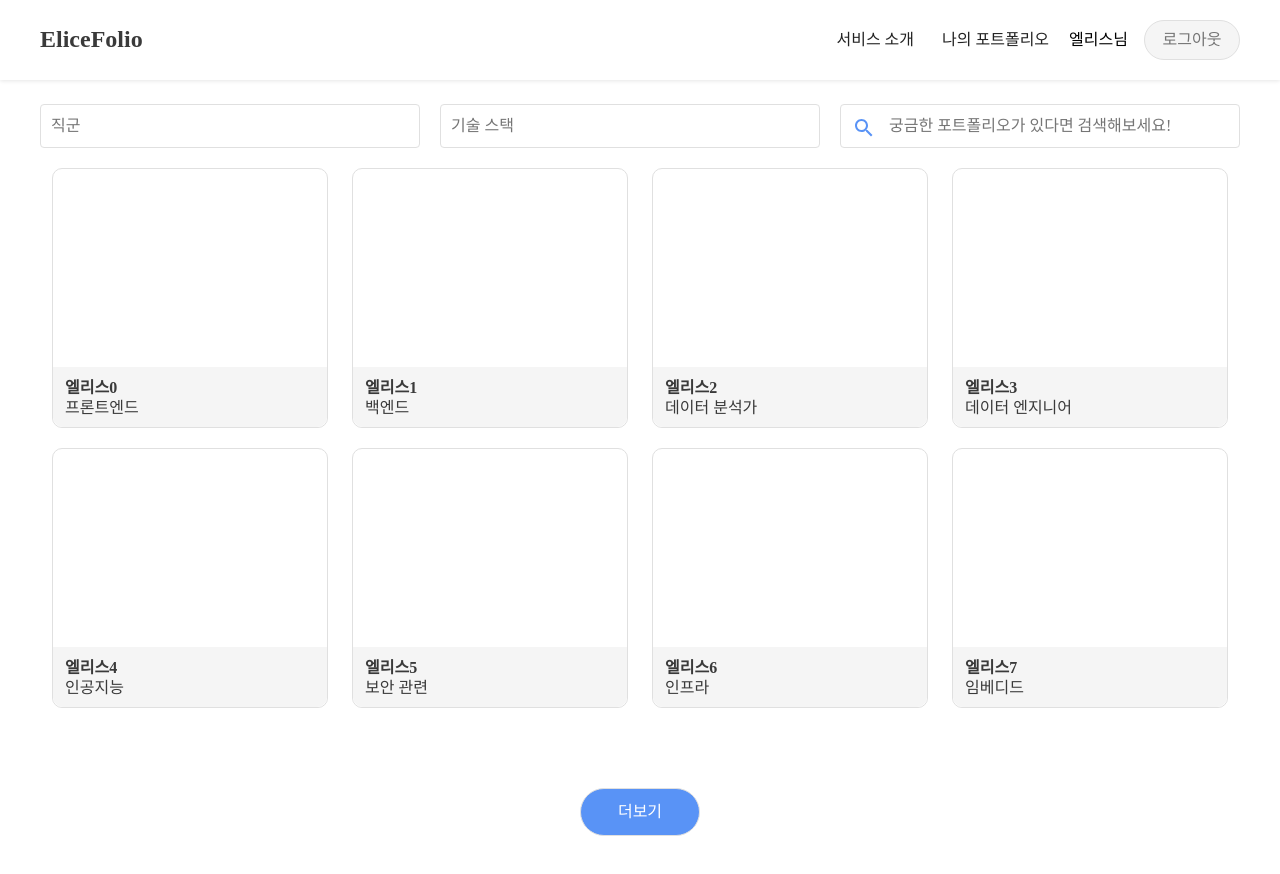
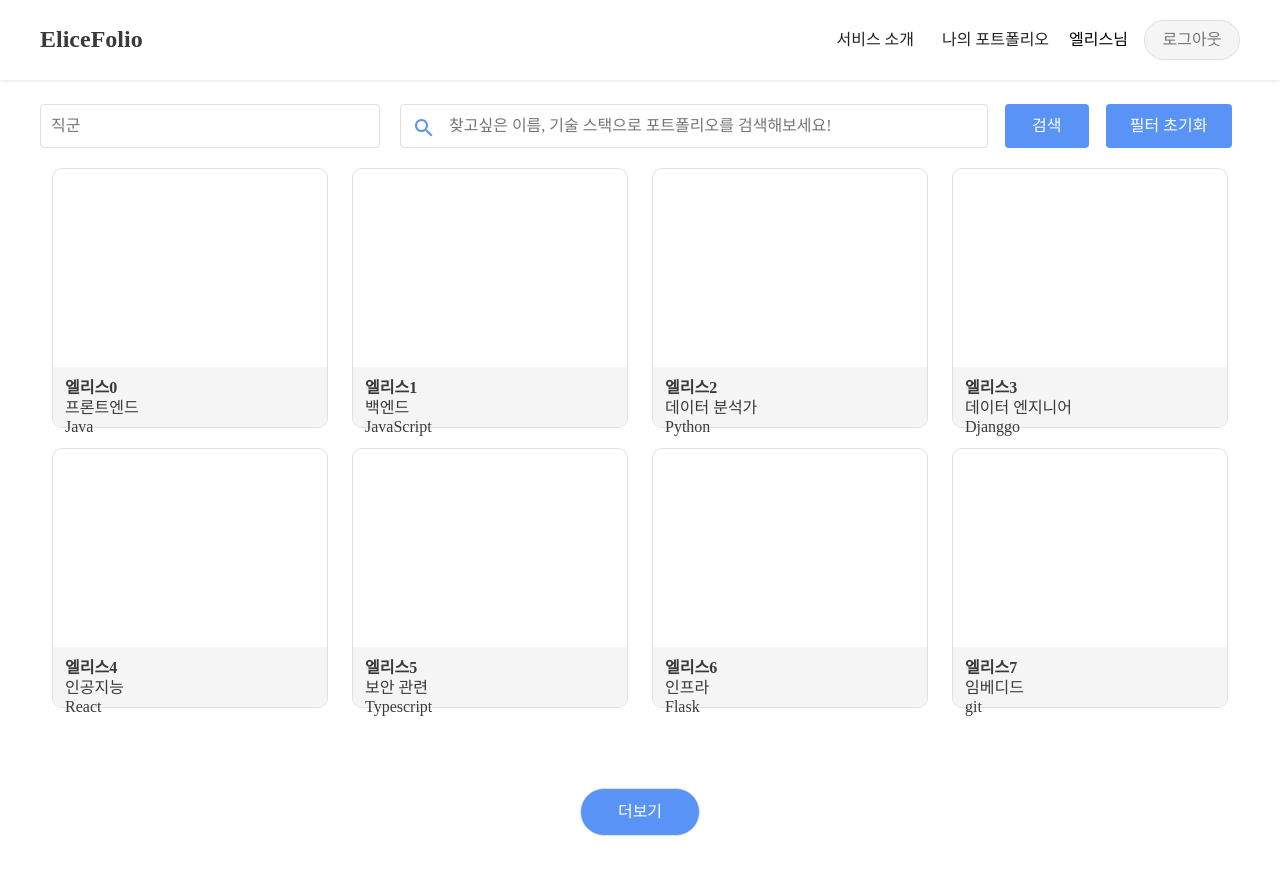
Before and after one commit to kkonieo/ts_shampoo, a React (Create React App) app: page / in a window 1280 px wide. Shown: the top 874 px of the page. Built offline with nearby package versions, Linux system fonts and the light colour scheme.

Commit message:
feat: 홈화면 필터 로직 변경 #31
- 검색버튼, 필터 초기화 버튼 추가
- 필터 로직을 변경해서 추가했으나 코드 정리가 필요

```diff
--- a/src/components/home/portfolioList/Portfolio.tsx
+++ b/src/components/home/portfolioList/Portfolio.tsx
@@ -3,12 +3,13 @@ import { Link } from 'react-router-dom';
 import styled from 'styled-components';
 
 // Portfolio 카드 컴포넌트
-export const Portfolio = ({ name, position }: HomeProps.UserInfoProps): JSX.Element => {
+export const Portfolio = ({ name, position, stack }: HomeProps.UserInfoProps): JSX.Element => {
     return (
         <PortfolioLink to="#">
             <PortfolioTitleDiv>
                 <PortfolioName>{name}</PortfolioName>
                 <PortfolioJob>{position}</PortfolioJob>
+                <PortfolioJob>{stack}</PortfolioJob>
             </PortfolioTitleDiv>
         </PortfolioLink>
     );
--- a/src/components/home/portfolioList/PortfolioListView.tsx
+++ b/src/components/home/portfolioList/PortfolioListView.tsx
@@ -1,4 +1,4 @@
-import { useCallback, useRef, useState, useMemo } from 'react';
+import { useCallback, useRef, useState, useMemo, useEffect } from 'react';
 import styled from 'styled-components';
 import { HomeProps } from 'HomeModule';
 import { Portfolio } from './Portfolio';
@@ -13,27 +13,53 @@ export const PortfolioListView = ({
     stacks: Array<string>;
 }) => {
     const [positionActive, setPositionActive] = useState<boolean>(false);
-    const [stackActive, setStackActive] = useState<boolean>(false);
     const [portfolioCount, setPortfolioCount] = useState<number>(8);
     const [selectedFilter, setSelectedFilter] = useState<string[]>([]);
     const [searchValue, setSearchValue] = useState<string>('');
+    const [userPortfolio, setUserPortfolio] = useState<JSX.Element[]>(
+        userInfo.map((item: HomeProps.UserInfoProps, idx: number) => {
+            return <Portfolio key={idx} {...item} />;
+        }),
+    );
 
     // userInfo = 모든 회원의 포트폴리오 정보가 들어있는 배열
     // filteredUserInfo = 모든 회원 정보에서 필터에 해당하는 회원의 포트폴리오 정보가 들어있는 배열
     // searchUserInfo = 모든 회원 정보에서 검색 결과에 해당하는 회원의 포트폴리오 정보가 들어있는 배열
     // reaultUserInfo = 검색결과와 필터에서 검색결과를 우선시해서 보여주는 로직
     // UserPortfolioList = 모든 회원의 포트폴리오를 보여주는 컴포넌트가 들어있는 배열
+
+    const handleSearchSubmit = (e: React.SyntheticEvent) => {
+        e.preventDefault();
         const filteredUserInfo: Array<HomeProps.UserInfoProps> = userInfo.filter((item) => {
             if (selectedFilter.length === 0) return item;
-        else if (selectedFilter.indexOf(item.position) >= 0 || selectedFilter.indexOf(item.stack) >= 0) return item;
+            else if (selectedFilter.indexOf(item.position) >= 0) return item;
         });
-    const searchUserInfo: Array<HomeProps.UserInfoProps> = userInfo.filter((item) => {
+        const searchUserInfo: Array<HomeProps.UserInfoProps> = filteredUserInfo.filter((item) => {
             if (searchValue === item.name) return item;
+            if (stacks.indexOf(searchValue) >= 0) return item;
         });
-    const resultUserInfo = searchUserInfo.length > 0 ? searchUserInfo : filteredUserInfo;
-    const UserPortfolioList: JSX.Element[] = resultUserInfo.map((item: HomeProps.UserInfoProps, idx) => {
+        if (selectedFilter.length > 0 && searchValue !== '' && searchUserInfo.length === 0) {
+            setUserPortfolio([]);
+        } else if (searchUserInfo.length === 0) {
+            setUserPortfolio(
+                filteredUserInfo.map((item: HomeProps.UserInfoProps, idx: number) => {
                     return <Portfolio key={idx} {...item} />;
-    });
+                }),
+            );
+        } else if (selectedFilter.length > 0 && searchUserInfo.length > 0) {
+            setUserPortfolio(
+                searchUserInfo.map((item: HomeProps.UserInfoProps, idx: number) => {
+                    return <Portfolio key={idx} {...item} />;
+                }),
+            );
+        } else if (selectedFilter.length === 0 && searchUserInfo.length > 0) {
+            setUserPortfolio(
+                searchUserInfo.map((item: HomeProps.UserInfoProps, idx: number) => {
+                    return <Portfolio key={idx} {...item} />;
+                }),
+            );
+        }
+    };
 
     // 직군, 기술스택의 checkbox창 만드는 로직
     const Filter = ({ data }: { data: Array<string> }): JSX.Element => {
@@ -111,7 +137,6 @@ export const PortfolioListView = ({
         if (!filterBox.current) return;
         if (!filterBox.current.contains(e.target)) {
             setPositionActive(false);
-            setStackActive(false);
         }
     }, []);
 
@@ -132,41 +157,39 @@ export const PortfolioListView = ({
                         </FilterButton>
                         {positionActive && <Filter data={positions} />}
                     </FilterPositionDiv>
-                    {/* Stack */}
-                    <FilterStackDiv>
-                        <FilterButton
-                            onClick={() => {
-                                stackActive ? setStackActive(false) : setStackActive(true);
-                            }}
-                            isActive={stackActive}
-                        >
-                            기술 스택
-                        </FilterButton>
-                        {stackActive && <Filter data={stacks} />}
-                    </FilterStackDiv>
-                    <SearchForm>
+                    <SearchForm onSubmit={handleSearchSubmit}>
                         <SearchInput
                             type="text"
-                            placeholder="궁금한 포트폴리오가 있다면 검색해보세요!"
+                            placeholder="찾고싶은 이름, 기술 스택으로 포트폴리오를 검색해보세요!"
                             value-={searchValue}
                             onChange={(e) => {
                                 setSearchValue(e.target.value);
                             }}
                         ></SearchInput>
                         <SearchImg alt="search button" src={`${process.env.PUBLIC_URL}/img/search.svg`} />
+                        <SearchButton>검색</SearchButton>
+                        <ResetButton
+                            onClick={() => {
+                                setSelectedFilter([]);
+                                setSearchValue('');
+                            }}
+                        >
+                            필터 초기화
+                        </ResetButton>
                     </SearchForm>
                 </FilterDiv>
                 {/* Selected filter list */}
                 <FiltersListDiv>{selectedFilterMemo}</FiltersListDiv>
                 {/* Portfolio List */}
                 <UserPortfolioListDiv>
-                    {UserPortfolioList.filter((item, idx) => {
+                    {userPortfolio.filter((item, idx) => {
                         if (idx < portfolioCount) return item;
                     })}
                 </UserPortfolioListDiv>
+                {userPortfolio.length === 0 && <p>검색결과가 없습니다</p>}
                 {/* MORE Button */}
                 <MoreDiv>
-                    {UserPortfolioList.length >= portfolioCount && (
+                    {userPortfolio.length >= portfolioCount && (
                         <MoreButton
                             onClick={() => {
                                 setPortfolioCount((current) => {
@@ -195,27 +218,20 @@ const FilterDiv = styled.div`
     display: flex;
     height: 36px;
     margin-bottom: 12px;
-    /* padding: 0 36px; */
 `;
 const FilterPositionDiv = styled.div`
-    width: 33.333%;
-    position: relative;
-    box-sizing: border-box;
-    padding-right: 20px;
-`;
-const FilterStackDiv = styled.div`
-    width: 33.333%;
+    width: 30%;
     position: relative;
     box-sizing: border-box;
     padding-right: 20px;
 `;
 const SearchForm = styled.form`
     box-sizing: border-box;
-    width: 33.333%;
+    width: 70%;
     position: relative;
 `;
 const SearchInput = styled.input`
-    width: 100%;
+    width: 70%;
     height: 44px;
     border: 1px solid #e0e0e0;
     border-radius: 4px;
@@ -225,6 +241,22 @@ const SearchImg = styled.img`
     position: absolute;
     top: 12px;
     left: 12px;
+`;
+const SearchButton = styled.button`
+    width: 10%;
+    height: 44px;
+    margin-left: 2%;
+    background-color: ${(props) => props.theme.color.main};
+    color: ${(props) => props.theme.color.text};
+    border-radius: 4px;
+`;
+const ResetButton = styled.button`
+    width: 15%;
+    height: 44px;
+    margin-left: 2%;
+    background-color: ${(props) => props.theme.color.main};
+    color: ${(props) => props.theme.color.text};
+    border-radius: 4px;
 `;
 const FilterButton = styled.button<HomeProps.IFilterProps>`
     width: 100%;
@@ -309,8 +341,8 @@ const MoreDiv = styled.div`
 const MoreButton = styled.button`
     width: 120px;
     height: 48px;
-    color: #fff;
-    background-color: #5993f6;
+    background-color: ${(props) => props.theme.color.main};
+    color: ${(props) => props.theme.color.text};
     display: inline-block;
     border: 1px solid #e0e0e0;
     border-radius: 9999px;
```
Lines whose indentation alone changed are shown as unchanged.
